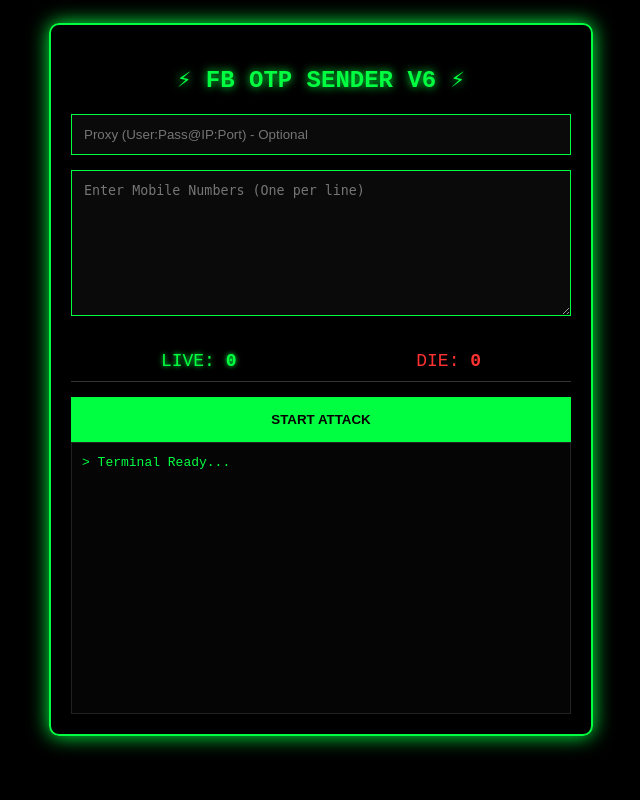
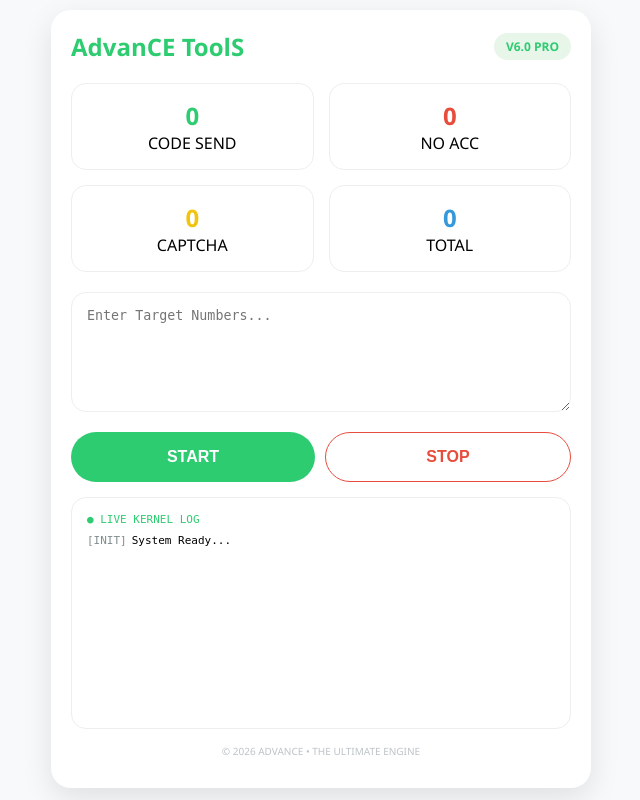
Before and after one commit to xmlcreator320-cpu/fbd-otp-bot, a Flask app: page / in a window 1280 px wide. Shown: the whole page, without its empty margins (319-959 px from the left). Run offline with Flask 3, Linux system fonts and the light colour scheme.

Commit message:
Update index.html

```diff
--- a/templates/index.html
+++ b/templates/index.html
@@ -3,69 +3,94 @@
 <head>
     <meta charset="UTF-8">
     <meta name="viewport" content="width=device-width, initial-scale=1.0">
-    <title>FB OTP SENDER V6</title>
+    <title>Advance Tools V6.0 PRO</title>
     <style>
-        body { background: #000; color: #00ff41; font-family: 'Courier New', monospace; padding: 15px; }
-        .box { border: 2px solid #00ff41; padding: 20px; border-radius: 10px; box-shadow: 0 0 20px #00ff41; max-width: 500px; margin: auto; }
-        textarea, input { width: 100%; background: #0a0a0a; color: #00ff41; border: 1px solid #00ff41; padding: 12px; margin-bottom: 15px; box-sizing: border-box; }
-        button { width: 100%; padding: 15px; background: #00ff41; color: #000; font-weight: bold; border: none; cursor: pointer; text-transform: uppercase; }
-        .stats { display: flex; justify-content: space-around; margin: 15px 0; font-size: 18px; border-bottom: 1px solid #333; padding-bottom: 10px; }
-        #logs { height: 250px; overflow-y: auto; border: 1px solid #222; padding: 10px; background: #050505; font-size: 13px; line-height: 1.6; }
-        .live { color: #00ff41; text-shadow: 0 0 5px #00ff41; }
-        .die { color: #ff3131; }
-        .header { text-align: center; margin-bottom: 20px; text-shadow: 0 0 10px #00ff41; }
+        :root { --main-green: #2ecc71; --bg-white: #f8f9fa; --text-gray: #7f8c8d; }
+        body { font-family: 'Segoe UI', Tahoma, Geneva, Verdana, sans-serif; background-color: var(--bg-white); margin: 0; padding: 10px; }
+        .app-container { max-width: 500px; margin: auto; background: white; border-radius: 20px; box-shadow: 0 10px 30px rgba(0,0,0,0.1); padding: 20px; }
+        .header { display: flex; justify-content: space-between; align-items: center; margin-bottom: 20px; }
+        .logo { font-size: 24px; font-weight: bold; color: var(--main-green); }
+        .version-badge { background: #e8f5e9; color: var(--main-green); padding: 5px 12px; border-radius: 50px; font-size: 12px; font-weight: bold; }
+        .stats-grid { display: grid; grid-template-columns: 1fr 1fr; gap: 15px; margin-bottom: 20px; }
+        .stat-card { background: white; border: 1px solid #eee; padding: 15px; border-radius: 15px; text-align: center; }
+        .stat-val { font-size: 24px; font-weight: bold; display: block; }
+        .code-send { color: var(--main-green); } .no-acc { color: #e74c3c; } .captcha { color: #f1c40f; }
+        .input-area textarea { width: 100%; border: 1px solid #eee; border-radius: 15px; padding: 15px; height: 120px; font-family: monospace; box-sizing: border-box; }
+        .btn-group { display: flex; gap: 10px; margin: 15px 0; }
+        button { flex: 1; padding: 15px; border-radius: 50px; border: none; font-weight: bold; cursor: pointer; font-size: 16px; }
+        .btn-start { background: var(--main-green); color: white; } .btn-stop { background: #fff; color: #e74c3c; border: 1px solid #e74c3c; }
+        .kernel-log { background: #fff; border: 1px solid #eee; border-radius: 15px; padding: 15px; height: 200px; overflow-y: auto; font-size: 11px; font-family: monospace; }
+        .log-entry { margin-bottom: 8px; display: flex; gap: 5px; }
+        .time { color: var(--text-gray); } .status-ok { color: var(--main-green); } .status-fail { color: #e74c3c; }
     </style>
 </head>
 <body>
-    <div class="box">
-        <div class="header"><h2>⚡ FB OTP SENDER V6 ⚡</h2></div>
-
-        <input type="text" id="proxy" placeholder="Proxy (User:Pass@IP:Port) - Optional">
-        <textarea id="list" rows="8" placeholder="Enter Mobile Numbers (One per line)"></textarea>
-
-        <div class="stats">
-            <span class="live">LIVE: <b id="live_count">0</b></span>
-            <span class="die">DIE: <b id="die_count">0</b></span>
+    <div class="app-container">
+        <div class="header">
+            <div class="logo">AdvanCE ToolS</div>
+            <div class="version-badge">V6.0 PRO</div>
         </div>
 
-        <button onclick="start()">START ATTACK</button>
-        <div id="logs">> Terminal Ready...</div>
+        <div class="stats-grid">
+            <div class="stat-card"><span class="stat-val code-send" id="cnt_live">0</span>CODE SEND</div>
+            <div class="stat-card"><span class="stat-val no-acc" id="cnt_die">0</span>NO ACC</div>
+            <div class="stat-card"><span class="stat-val captcha" id="cnt_cap">0</span>CAPTCHA</div>
+            <div class="stat-card"><span class="stat-val" style="color:#3498db" id="cnt_total">0</span>TOTAL</div>
+        </div>
+
+        <div class="input-area">
+            <textarea id="num_list" placeholder="Enter Target Numbers..."></textarea>
+        </div>
+
+        <div class="btn-group">
+            <button class="btn-start" onclick="startEngine()">START</button>
+            <button class="btn-stop" onclick="location.reload()">STOP</button>
+        </div>
+
+        <div class="kernel-log" id="logs">
+            <div class="log-entry"><span class="status-ok">● LIVE KERNEL LOG</span></div>
+            <div class="log-entry"><span class="time">[INIT]</span> System Ready...</div>
+        </div>
+        <p style="text-align:center; font-size:10px; color:#bdc3c7; margin-top:15px;">© 2026 ADVANCE • THE ULTIMATE ENGINE</p>
     </div>
 
     <script>
-        async function start() {
-            const numbers = document.getElementById('list').value.split('\n').filter(n => n.trim() !== "");
-            const proxy = document.getElementById('proxy').value.trim();
-            let live = 0, die = 0;
+        async function startEngine() {
+            const lines = document.getElementById('num_list').value.split('\n').filter(x => x.trim() !== "");
+            document.getElementById('cnt_total').innerText = lines.length;
             const logBox = document.getElementById('logs');
+            let live = 0, die = 0, cap = 0;
 
-            logBox.innerHTML += `<div>> Starting Attack on ${numbers.length} numbers...</div>`;
-
-            for (let num of numbers) {
-                logBox.innerHTML += `<div>> Checking: ${num}...</div>`;
+            for (let phone of lines) {
+                const now = new Date().toLocaleTimeString([], {hour: '2-digit', minute:'2-digit', second:'2-digit'});
+                logBox.innerHTML += `<div class="log-entry"><span class="time">[${now}]</span> ⚙️ PROCESSING: ${phone}</div>`;
                 logBox.scrollTop = logBox.scrollHeight;
 
                 try {
-                    const response = await fetch('/check', {
+                    const res = await fetch('/check', {
                         method: 'POST',
                         headers: {'Content-Type': 'application/json'},
-                        body: JSON.stringify({phone: num.trim(), proxy: proxy})
+                        body: JSON.stringify({phone: phone.trim()})
                     });
-                    const result = await response.json();
+                    const data = await res.json();
 
-                    if (result.status === 'LIVE') {
-                        live++; document.getElementById('live_count').innerText = live;
-                        logBox.innerHTML += `<div class="live">> [SUCCESS] ${num} - OTP SENT! ✅</div>`;
+                    if (data.status === 'LIVE') {
+                        live++; document.getElementById('cnt_live').innerText = live;
+                        logBox.innerHTML += `<div class="log-entry"><span class="time">[${now}]</span> <span class="status-ok">✅ CODE SEND: ${phone}</span></div>`;
+                    } else if (data.status === 'CP/LOCK') {
+                        cap++; document.getElementById('cnt_cap').innerText = cap;
+                        logBox.innerHTML += `<div class="log-entry"><span class="time">[${now}]</span> <span class="captcha">⚠️ CAPTCHA/LOCK: ${phone}</span></div>`;
                     } else {
-                        die++; document.getElementById('die_count').innerText = die;
-                        logBox.innerHTML += `<div class="die">> [FAILED] ${num} - Dead ❌</div>`;
+                        die++; document.getElementById('cnt_die').innerText = die;
+                        logBox.innerHTML += `<div class="log-entry"><span class="time">[${now}]</span> <span class="status-fail">🔴 NO ACC: ${phone}</span></div>`;
                     }
                 } catch (e) {
-                    logBox.innerHTML += `<div class="die">> [ERROR] Connection Failed</div>`;
+                    logBox.innerHTML += `<div class="log-entry"><span class="status-fail">❌ CONNECTION ERROR</span></div>`;
                 }
+                logBox.scrollTop = logBox.scrollHeight;
+                await new Promise(r => setTimeout(r, 1000)); // Rate limit protection
             }
-            logBox.innerHTML += `<div>> Attack Finished.</div>`;
         }
     </script>
 </body>
-    </html>
+</html>
```
